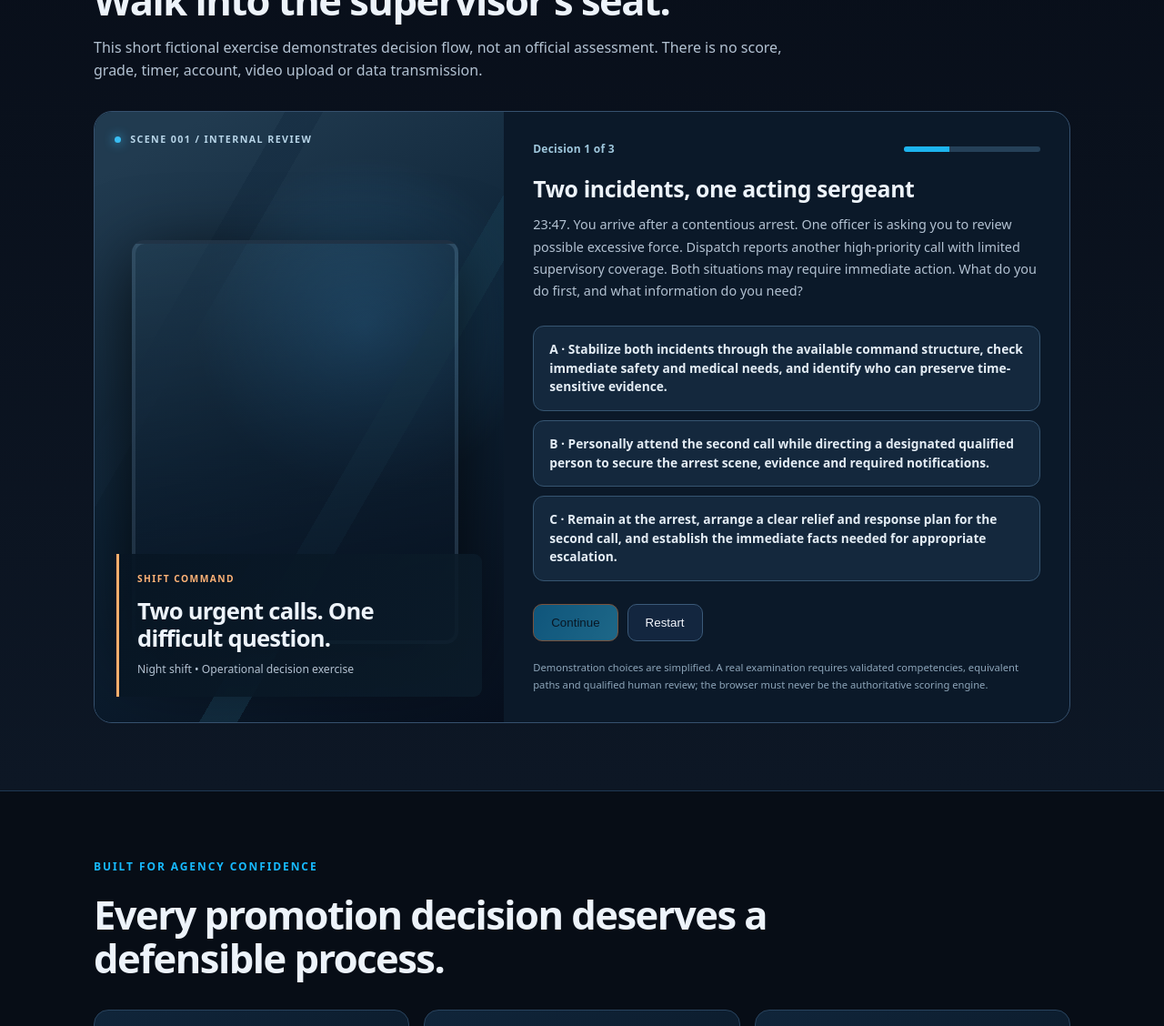
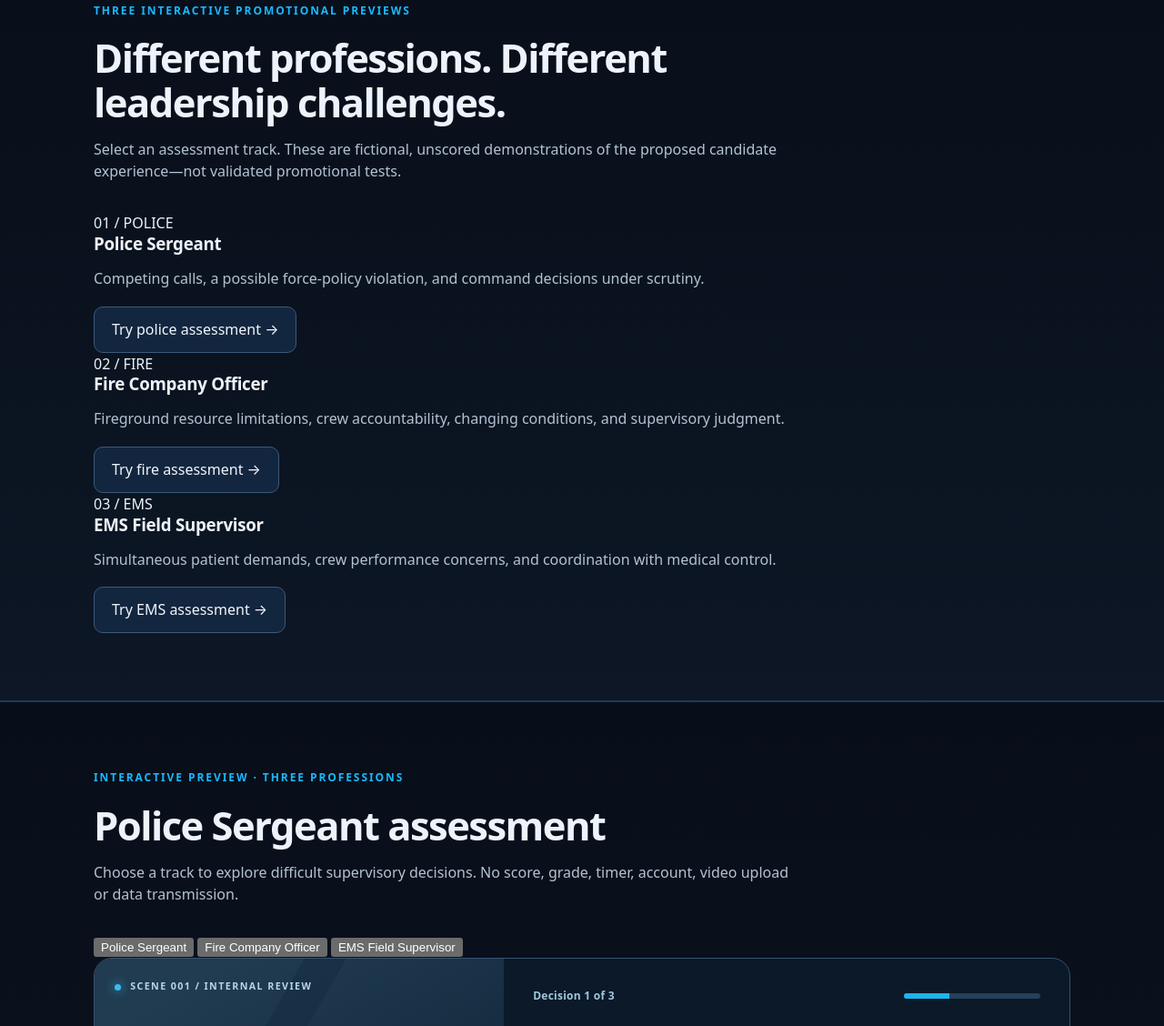
Before and after one commit to TheShield0172/the-shield-website, a plain HTML site: page promote.html in a window 1280 px wide. Shown: the part 1672-2800 px from the top of the page at 91% size. Drawn offline with Linux system fonts and the light colour scheme.

Commit message:
Add Police, Fire and EMS assessment selection and interactive demo controls

```diff
--- a/promote.html
+++ b/promote.html
@@ -5,7 +5,7 @@
   <meta name="viewport" content="width=device-width,initial-scale=1">
   <meta http-equiv="Content-Security-Policy" content="default-src 'none'; script-src 'self'; style-src 'self'; img-src 'self'; font-src 'none'; connect-src 'none'; object-src 'none'; frame-src 'none'; base-uri 'none'; form-action 'none'">
   <meta name="referrer" content="no-referrer">
-  <meta name="description" content="Explore THE SHIELD PROMOTE, a proposed public safety promotional assessment platform using structured leadership scenarios and documented human evaluation. Free fictional preview; not a validated selection test.">
+  <meta name="description" content="Explore THE SHIELD PROMOTE's fictional Police Sergeant, Fire Officer, and EMS Supervisor interactive assessment previews. Concept only; not validated for employment decisions.">
   <title>SHIELD PROMOTE | Leadership beyond the written test</title>
   <link rel="stylesheet" href="styles.css">
   <link rel="stylesheet" href="promote.css">
@@ -18,7 +18,7 @@
       <nav class="promote-nav" aria-label="PROMOTE navigation">
         <a href="index.html">Main site</a>
         <a href="#process">The process</a>
-        <a href="#demo">Sample exercise</a>
+        <a href="#tracks">Choose a track</a>
         <a class="button secondary" href="feedback.html">Agency feedback</a>
       </nav>
     </div>
@@ -32,13 +32,13 @@
           <h1>Promote the leader.<br><span class="promote-accent">Not just the test taker.</span></h1>
           <p class="lead">A proposed digital promotional assessment center for public safety agencies. Realistic, branching supervisory situations. Consistent job-related competencies. Structured evidence for trained human assessors.</p>
           <div class="promote-actions">
-            <a class="button primary" href="#demo">Experience a sample decision <span aria-hidden="true">→</span></a>
+            <a class="button primary" href="#tracks">Explore three assessment tracks <span aria-hidden="true">→</span></a>
             <a class="button secondary" href="#process">See the assessment model</a>
           </div>
           <p class="promote-caution">Concept-stage demonstration only. Not validated, certified, or authorized for hiring, promotion, or adverse employment decisions. No candidate information is collected.</p>
         </div>
         <div class="hero-console" aria-label="Concept visualization of an agency assessment">
-          <div class="console-top"><span class="console-live"><span class="console-dot"></span> CONCEPT ASSESSMENT CENTER</span><span>SUPERVISOR TRACK / 01</span></div>
+          <div class="console-top"><span class="console-live"><span class="console-dot"></span> CONCEPT ASSESSMENT CENTER</span><span id="program-name">POLICE / FIRE / EMS</span></div>
           <div class="cinema-card">
             <div class="cinema-glow"></div><div class="cinema-building" aria-hidden="true"><span></span><span></span><span></span><span></span><span></span></div>
             <div class="cinema-title"><small>SIMULATION • 23:47</small><strong>A decision with consequences.</strong><span>Officers are looking to you. Two incidents are unfolding. What matters first?</span></div>
@@ -63,16 +63,51 @@
       </div>
     </section>
 
+
+    <section class="section alt" id="tracks">
+      <div class="container">
+        <div class="sectionintro"><div class="eyebrow">Three interactive promotional previews</div><h2>Different professions. Different leadership challenges.</h2><p>Select an assessment track. These are fictional, unscored demonstrations of the proposed candidate experience—not validated promotional tests.</p></div>
+        <div class="track-grid" aria-label="Assessment tracks">
+          <article class="track-card track-police">
+            <div class="track-mark" aria-hidden="true">01 / POLICE</div>
+            <h3>Police Sergeant</h3>
+            <p>Competing calls, a possible force-policy violation, and command decisions under scrutiny.</p>
+            <a class="button secondary" href="promote.html?track=police#demo">Try police assessment →</a>
+          </article>
+          <article class="track-card track-fire">
+            <div class="track-mark" aria-hidden="true">02 / FIRE</div>
+            <h3>Fire Company Officer</h3>
+            <p>Fireground resource limitations, crew accountability, changing conditions, and supervisory judgment.</p>
+            <a class="button secondary" href="promote.html?track=fire#demo">Try fire assessment →</a>
+          </article>
+          <article class="track-card track-ems">
+            <div class="track-mark" aria-hidden="true">03 / EMS</div>
+            <h3>EMS Field Supervisor</h3>
+            <p>Simultaneous patient demands, crew performance concerns, and coordination with medical control.</p>
+            <a class="button secondary" href="promote.html?track=ems#demo">Try EMS assessment →</a>
+          </article>
+        </div>
+      </div>
+    </section>
+
     <section class="section alt" id="demo">
       <div class="container">
-        <div class="sectionintro"><div class="eyebrow">Interactive pilot · police sergeant</div><h2>Walk into the supervisor's seat.</h2><p>This short fictional exercise demonstrates decision flow, not an official assessment. There is no score, grade, timer, account, video upload or data transmission.</p></div>
+        <div class="sectionintro"><div class="eyebrow">Interactive preview · three professions</div><h2 id="track-title">Police Sergeant assessment</h2><p id="track-intro">Choose a track to explore difficult supervisory decisions. No score, grade, timer, account, video upload or data transmission.</p></div>
+        <div class="track-switch" role="group" aria-label="Choose public safety assessment">
+          <button type="button" class="track-choice" data-track="police" aria-pressed="true">Police Sergeant</button>
+          <button type="button" class="track-choice" data-track="fire" aria-pressed="false">Fire Company Officer</button>
+          <button type="button" class="track-choice" data-track="ems" aria-pressed="false">EMS Field Supervisor</button>
+        </div>
         <div class="promote-lab">
-          <div class="lab-scene"><div class="lab-signal"><span class="console-dot"></span> SCENE 001 / INTERNAL REVIEW</div><div class="lab-scene-overlay"><span>SHIFT COMMAND</span><strong>Two urgent calls. One difficult question.</strong><p>Night shift • Operational decision exercise</p></div></div>
+          <div class="lab-scene"><div class="lab-signal"><span class="console-dot"></span> <span id="scene-designator">SCENE 001 / INTERNAL REVIEW</span></div><div class="lab-scene-overlay"><span id="scene-tag">SHIFT COMMAND</span><strong id="scene-caption">Two urgent calls. One difficult question.</strong><p id="scene-summary">Night shift • Operational decision exercise</p></div></div>
           <div class="lab-controls">
             <div class="lab-progress"><span id="scenario-step" aria-live="polite">Decision 1 of 3</span><div class="lab-progress-track"><div id="progress-fill"></div></div></div>
             <h3 id="scenario-title">Responding to the incident</h3>
             <p id="scenario-story"></p>
             <div id="scenario-options" class="scenario-options" role="group" aria-label="Select a response"></div>
+            <label class="rationale-label" for="scenario-rationale">Explain your reasoning (optional, fictional exercise only)</label>
+            <textarea id="scenario-rationale" rows="3" maxlength="700" placeholder="What competing responsibilities, missing facts, or policy considerations shaped your choice?"></textarea>
+            <p class="rationale-privacy">Your explanation stays on this page and is discarded on refresh. Do not enter real candidate, patient, incident or agency information.</p>
             <p id="scenario-reason" class="scenario-reason" aria-live="polite" hidden></p>
             <div class="lab-actions"><button class="button primary" id="scenario-next" type="button" disabled>Continue</button><button class="button secondary" id="scenario-reset" type="button">Restart</button></div>
             <p class="lab-disclaimer">Demonstration choices are simplified. A real examination requires validated competencies, equivalent paths and qualified human review; the browser must never be the authoritative scoring engine.</p>
```
